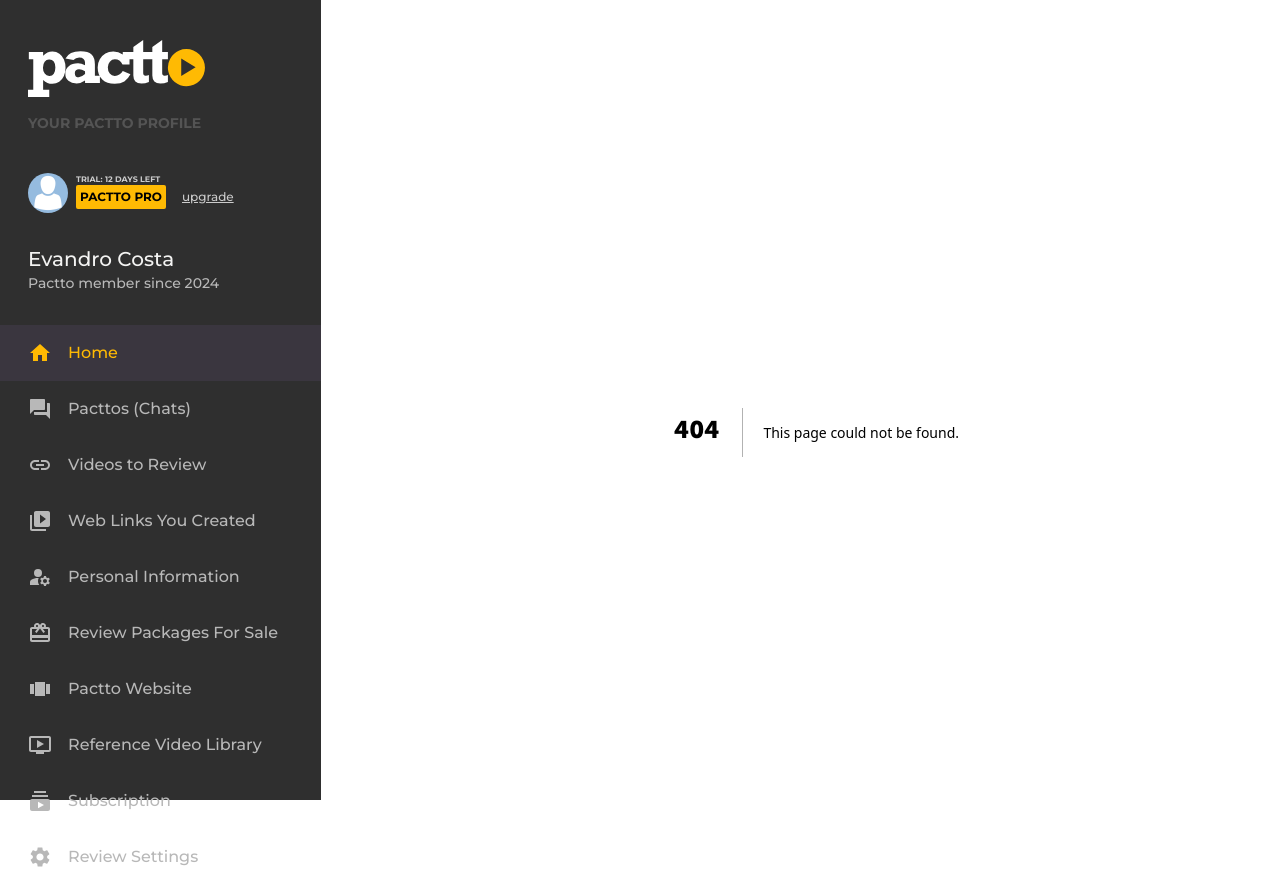
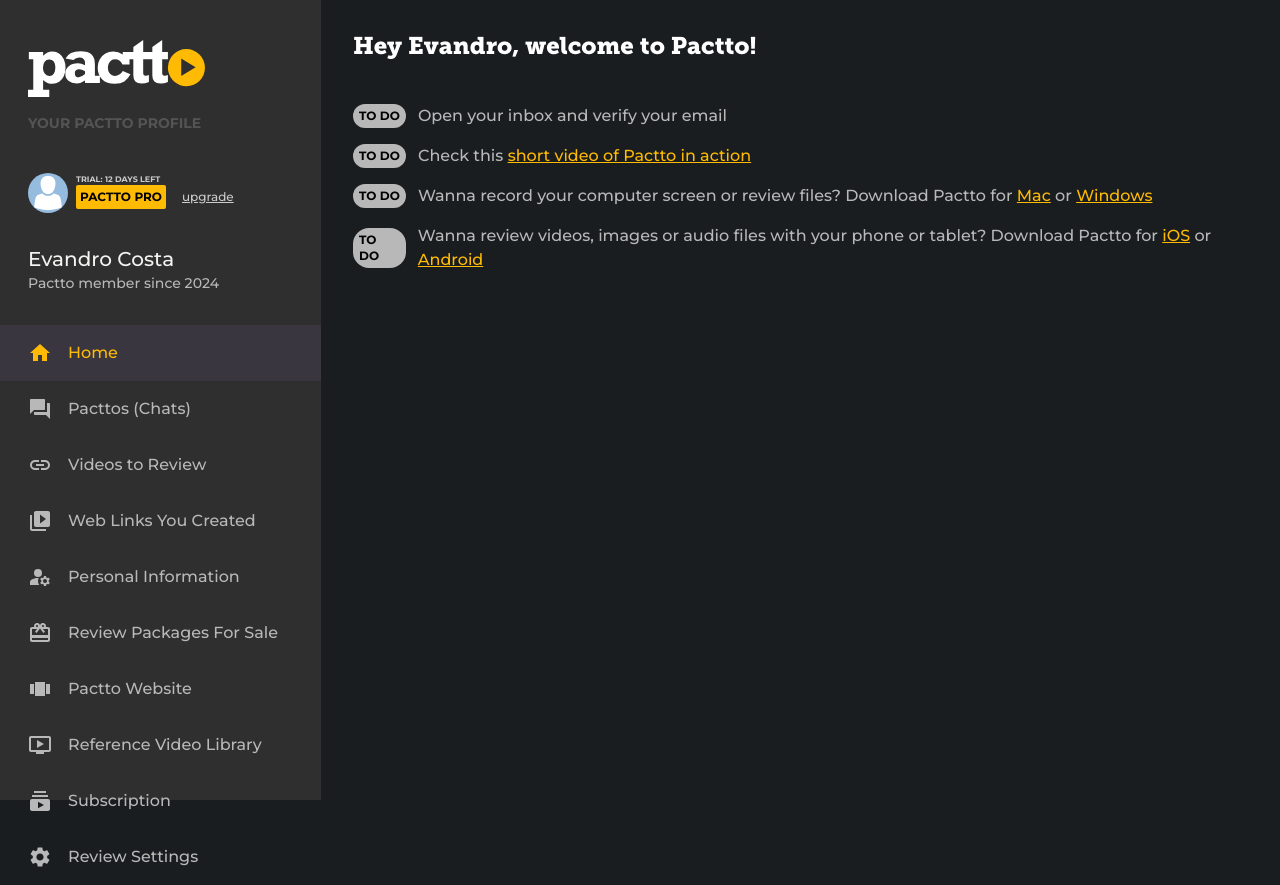
Before and after one commit to evans-costa/pactto-clone, a Next.js app: page /home in a window 1280 px wide. Before the commit this address had no page. Built offline with nearby package versions, Linux system fonts and the light colour scheme.

Commit message:
feat: create `Tag` component for `/home`

```diff
--- /dev/null
+++ b/src/app/home/page.js
@@ -0,0 +1,77 @@
+import Tag from "@/components/TagList/Tag";
+
+export default function Home() {
+  return (
+    <section className="flex flex-col items-start">
+      <h1 className="mb-10 text-2xl text-white">
+        Hey Evandro, welcome to Pactto!
+      </h1>
+      <div className="flex flex-col gap-4">
+        <Tag text={"Open your inbox and verify your email"} isDone={false} />
+        <Tag
+          text={
+            <>
+              Check this{" "}
+              <a
+                className="text-yellow underline"
+                target="_blank"
+                rel="noopener noreferrer"
+                href="https://youtu.be/CvbvDGsZsKM?si=j8Hi4uCL0oKfX7oU&t=93">
+                short video of Pactto in action
+              </a>
+            </>
+          }
+          id={"tutorial"}
+        />
+        <Tag
+          text={
+            <>
+              Wanna record your computer screen or review files? Download Pactto
+              for{" "}
+              <a
+                target="_blank"
+                rel="noopener noreferrer"
+                className="text-yellow underline"
+                href="https://www.pactto.com/#download">
+                Mac
+              </a>{" "}
+              or{" "}
+              <a
+                target="_blank"
+                rel="noopener noreferrer"
+                className="text-yellow underline"
+                href="https://www.pactto.com/#download">
+                Windows
+              </a>
+            </>
+          }
+          id={"desktop"}
+        />
+        <Tag
+          text={
+            <>
+              Wanna review videos, images or audio files with your phone or
+              tablet? Download Pactto for{" "}
+              <a
+                target="_blank"
+                rel="noopener noreferrer"
+                className="text-yellow underline"
+                href="https://apps.apple.com/us/app/pactto-record-video-feedback/id1662226619">
+                iOS
+              </a>{" "}
+              or{" "}
+              <a
+                target="_blank"
+                rel="noopener noreferrer"
+                className="text-yellow underline"
+                href="https://play.google.com/store/apps/details?id=com.pactto.replay">
+                Android
+              </a>
+            </>
+          }
+          id={"mobile"}
+        />
+      </div>
+    </section>
+  );
+}
--- a/src/app/page.js
+++ /dev/null
@@ -1,3 +0,0 @@
-export default function Home() {
-  return <h1 className="text-center">Hello World!</h1>;
-}
--- /dev/null
+++ b/src/components/TagList/Tag/index.jsx
@@ -0,0 +1,31 @@
+"use client";
+
+import { useState, useEffect } from "react";
+
+export default function Tag({ text, id }) {
+  const [isVisited, setIsVisited] = useState(false);
+
+  useEffect(() => {
+    const visited = localStorage.getItem(`visited_${id}`);
+    if (visited) {
+      setIsVisited(true);
+    }
+  }, [id]);
+
+  const handleLinkClick = () => {
+    setIsVisited(true);
+    localStorage.setItem(`visited_${id}`, "true");
+  };
+
+  return (
+    <div className="flex items-center gap-3">
+      <span
+        className={`rounded-2xl ${isVisited ? "bg-yellow" : "bg-gray"} px-1.5 py-1 text-xs uppercase text-black`}>
+        {isVisited ? "Done" : "To Do"}
+      </span>
+      <p onClick={handleLinkClick} className="font-medium text-gray">
+        {text}
+      </p>
+    </div>
+  );
+}
```
